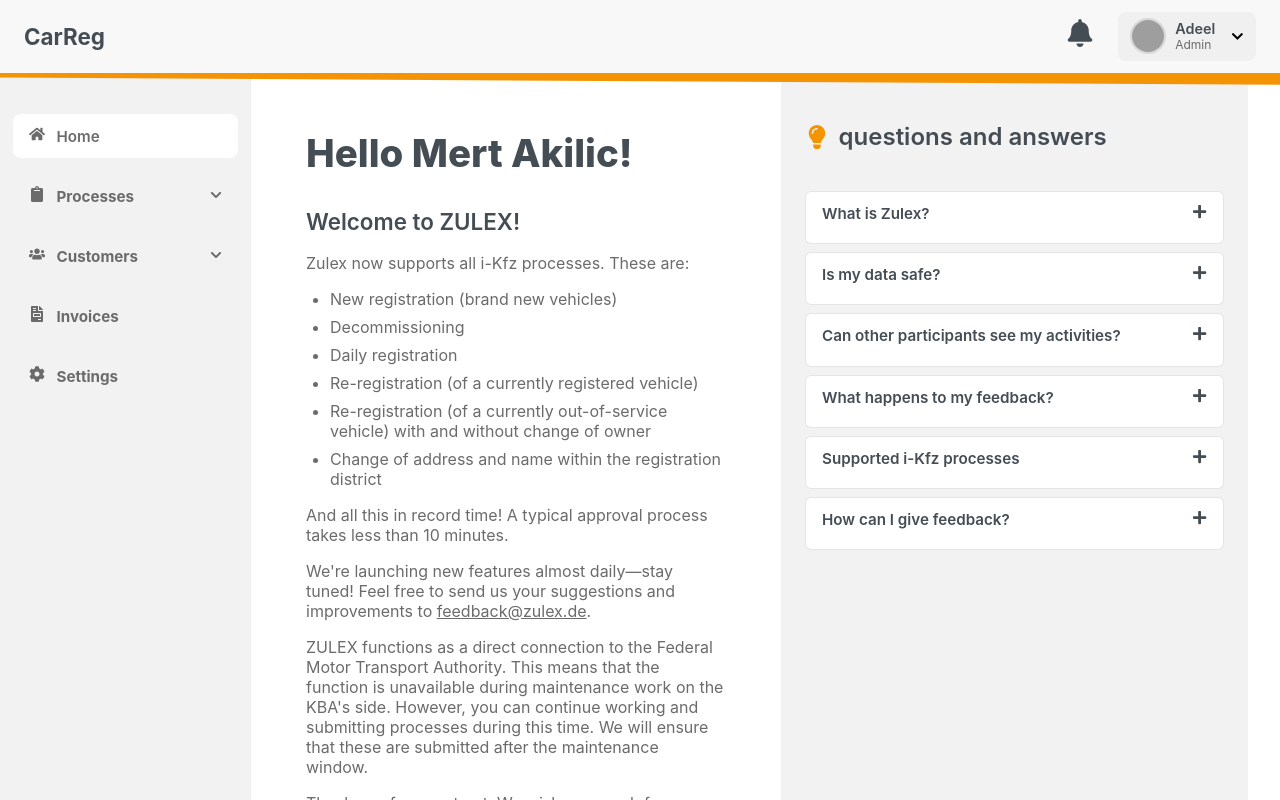
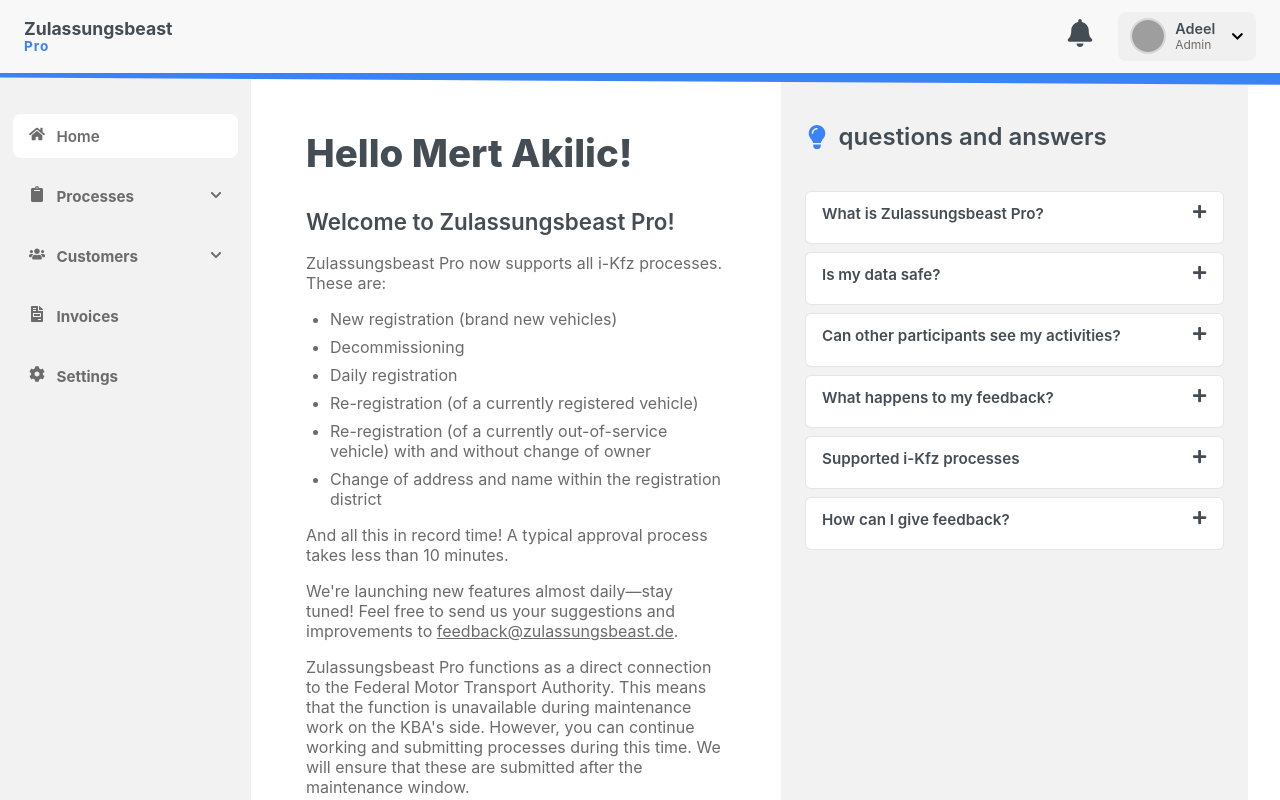
Before and after one commit to ADEEL-AHMAD-123/RegisterYourCar, a React (Vite) app: page / in a window 1280 px wide. Shown: the top 800 px of the page. Built offline with nearby package versions, Linux system fonts and the light colour scheme; grey boxes are pictures that could not be loaded.

Commit message:
update the content and logo. also changed the primary color

```diff
--- a/src/components/Header/Header.jsx
+++ b/src/components/Header/Header.jsx
@@ -24,7 +24,12 @@
           >
             {isSidebarOpen ? <FaTimes /> : <FaBars />}
           </button>
-          <div className="logo">CarReg</div>
+          <div className="logo">
+  <span className="line-1">Zulassungsbeast</span>
+  <span className="line-2">Pro</span>
+</div>
+
+
         </div>
 
         <div className="header-right">
--- a/src/components/Header/Header.scss
+++ b/src/components/Header/Header.scss
@@ -7,7 +7,7 @@
   left: 0;
   width: 100%;
 
-  z-index: 1000;
+  z-index: 10;
 
   .header-inner {
     background-color: $bg-light;
@@ -15,7 +15,7 @@
     justify-content: space-between;
     align-items: center;
     padding: 0.75rem 1.5rem;
-    overflow: hidden;
+    // overflow: hidden;
 
     @include mobile {
       padding: 0.75rem 0.75rem;
@@ -49,18 +49,33 @@
       }
 
       .logo {
-        font-size: 1.4rem;
         font-weight: 700;
         color: $color-text-dark;
+        line-height: 1.1;
+        display: flex;
+        flex-direction: column;
+
+        .line-1 {
+          font-size: 1.1rem;
+        }
+
+        .line-2 {
+          font-size: 0.85rem;
+          letter-spacing: 1px;
+          color: $color-primary;
+        }
 
         @include mobile {
-          font-size: 1rem;
-        }
+          .line-1 {
+            font-size: 0.95rem;
+          }
 
-        @include tablet {
-          font-size: 1.2rem;
+          .line-2 {
+            font-size: 0.75rem;
+          }
         }
       }
+
     }
 
     .header-right {
@@ -193,6 +208,7 @@
             width: 100%;
             cursor: pointer;
 
+
             .logout-icon {
               font-size: 1.1rem;
               color: #EF4444;
@@ -230,5 +246,6 @@
     background: $color-primary;
     width: 100%;
     clip-path: polygon(100% 0%, 100% 100%, 0% 40%, 0% 0%);
+    overflow: auto;
   }
 }
--- a/src/components/Sidebar/Sidebar.scss
+++ b/src/components/Sidebar/Sidebar.scss
@@ -9,7 +9,7 @@
   height: 100vh;
   background-color: $bg-lighter;
   padding-top: 74px;
-  z-index: 900;
+  z-index: 9;
   overflow-y: auto;
   border-right: 1px solid $border-thin-light;
   transition: transform 0.3s ease-in-out;
--- a/src/pages/HomePage/HomePage.jsx
+++ b/src/pages/HomePage/HomePage.jsx
@@ -4,12 +4,12 @@
 import PrimaryButton from '../../components/Primary_Button/PrimaryButton';
 
 const faqs = [
-  { question: 'What is Zulex?', answer: 'Zulex supports all i-Kfz processes with quick approvals.' },
+  { question: 'What is Zulassungsbeast Pro?', answer: 'Zulassungsbeast Pro supports all i-Kfz processes with quick approvals.' },
   { question: 'Is my data safe?', answer: 'Yes, your data is encrypted and securely stored.' },
   { question: 'Can other participants see my activities?', answer: 'No, your activities are private.' },
   { question: 'What happens to my feedback?', answer: 'We use feedback to improve our services.' },
   { question: 'Supported i-Kfz processes', answer: 'Registrations, decommissions, and changes.' },
-  { question: 'How can I give feedback?', answer: 'Email us at feedback@zulex.de.' },
+  { question: 'How can I give feedback?', answer: 'Email us at feedback@zulassungsbeast.de.' },
 ];
 
 const HomePage = () => {
@@ -25,9 +25,9 @@
         {/* Left Section */}
         <div className="left-section">
           <h1>Hello Mert Akilic!</h1>
-          <h2>Welcome to ZULEX!</h2>
+          <h2>Welcome to Zulassungsbeast Pro!</h2>
 
-          <p>Zulex now supports all i-Kfz processes. These are:</p>
+          <p>Zulassungsbeast Pro now supports all i-Kfz processes. These are:</p>
           <ul>
             <li>New registration (brand new vehicles)</li>
             <li>Decommissioning</li>
@@ -46,19 +46,19 @@
           <p>
             We're launching new features almost daily—stay tuned! Feel free to
             send us your suggestions and improvements to{' '}
-            <a href="mailto:feedback@zulex.de">feedback@zulex.de</a>.
+            <a href="mailto:feedback@zulassungsbeast.de">feedback@zulassungsbeast.de</a>.
           </p>
           <p>
-            ZULEX functions as a direct connection to the Federal Motor Transport
+            Zulassungsbeast Pro functions as a direct connection to the Federal Motor Transport
             Authority. This means that the function is unavailable during maintenance
             work on the KBA's side. However, you can continue working and submitting
             processes during this time. We will ensure that these are submitted after
             the maintenance window.
           </p>
           <p>
-            Thank you for your trust. We wish you much fun getting licensed with ZULEX!
+            Thank you for your trust. We wish you much fun getting licensed with Zulassungsbeast Pro!
           </p>
-          <p>The ZULEX team</p>
+          <p>The Zulassungsbeast Pro team</p>
 
           <PrimaryButton>Get Started</PrimaryButton>
         </div>
--- a/src/styles/_variables.scss
+++ b/src/styles/_variables.scss
@@ -1,5 +1,6 @@
 // COLORS
-$color-primary: #F49405;
+$color-primary: #3B82F6;
+
 
 // Text Colors
 $color-text-dark: #444C54;   // very dark text (e.g. headings)
```
